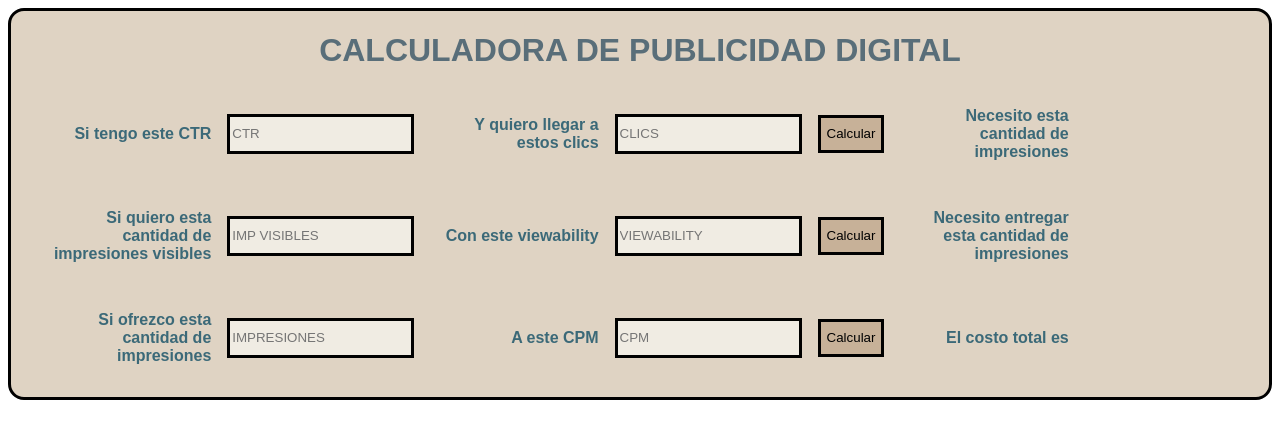
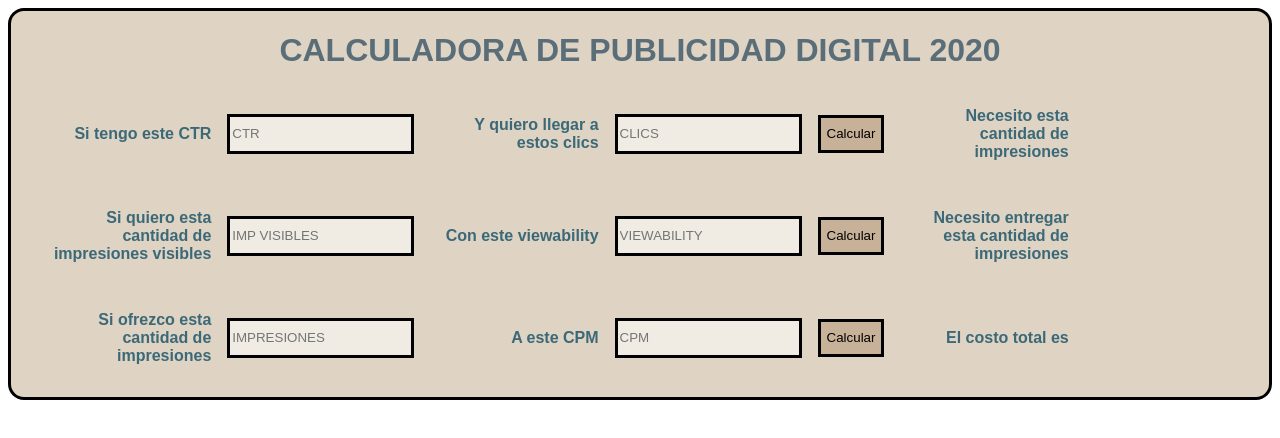
Before and after one commit to PorcelAlan/calcpublicidad, a plain HTML site: page PROYECTO PUBLICIDAD/index.html in a window 1280 px wide. Drawn offline with Linux system fonts and the light colour scheme.

Commit message:
Update index.html

```diff
--- a/PROYECTO PUBLICIDAD/index.html
+++ b/PROYECTO PUBLICIDAD/index.html
@@ -11,7 +11,7 @@
 <body>
 
 <form class="general">
-<h1 class="h1">CALCULADORA DE PUBLICIDAD DIGITAL</h1>
+<h1 class="h1">CALCULADORA DE PUBLICIDAD DIGITAL 2020</h1>
 <div class="calc1">
   <p>Si tengo este CTR</p>
 <input class="number-input" type="number" placeholder="CTR" id="ctr-number" min="1">
```
